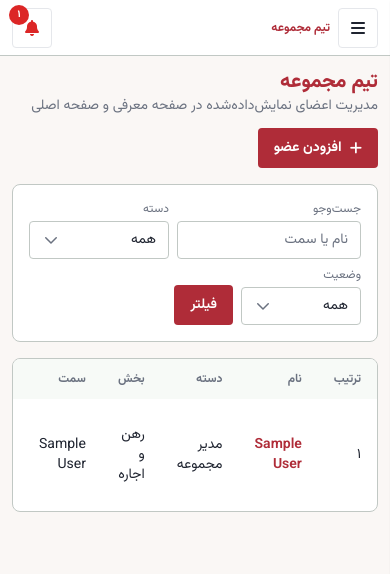
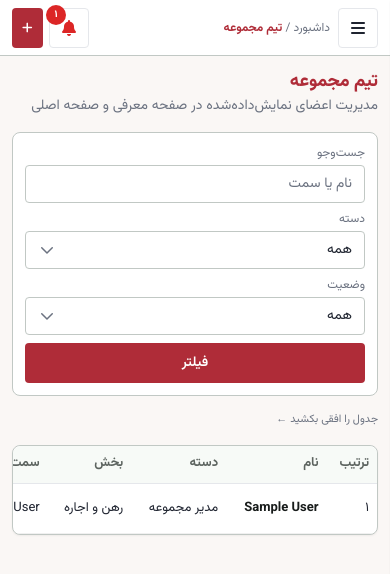
Before and after one commit to MErfanPld/emtiaz-backend, a Django app: page /dashboard/team/ in a window 390 px wide. Shown: the top 574 px of the page. Run offline with Django 5.2, Linux system fonts and the light colour scheme; a user stored in the database is signed in; tables that the repository leaves empty hold one stand-in row (values such as "Sample post"); some libraries are stand-ins or nearby versions.

Commit message:
fix(dashboard): make team list table responsive

```diff
--- a/templates/dashboard/team/list.html
+++ b/templates/dashboard/team/list.html
@@ -1,24 +1,22 @@
 {% extends "dashboard/base_dashboard.html" %}
 {% block title %}تیم مجموعه{% endblock %}
-{% block breadcrumb %}<span class="text-primary font-bold">تیم مجموعه</span>{% endblock %}
+{% block breadcrumb %}<a href="{% url 'dashboard:index' %}" class="hover:text-primary">داشبورد</a> / <span class="text-primary font-bold">تیم مجموعه</span>{% endblock %}
+{% block header_actions %}
+<a href="{% url 'dashboard:team_create' %}" class="inline-flex items-center gap-1.5 px-2.5 sm:px-3 py-1.5 rounded-lg bg-primary text-white text-xs sm:text-sm font-bold whitespace-nowrap"><i class="fa-solid fa-plus"></i><span class="hidden sm:inline">افزودن عضو</span></a>
+{% endblock %}
 {% block content %}
-<div class="space-y-4 max-w-5xl">
-  <div class="flex flex-wrap items-center justify-between gap-3">
-    <div>
-      <h2 class="text-xl font-extrabold text-primary">تیم مجموعه</h2>
-      <p class="text-sm text-on-surface-variant">مدیریت اعضای نمایش‌داده‌شده در صفحه معرفی و صفحه اصلی</p>
-    </div>
-    <a href="{% url 'dashboard:team_create' %}" class="inline-flex items-center gap-2 px-4 py-2 rounded-lg bg-primary text-white text-sm font-bold">
-      <i class="fa-solid fa-plus"></i> افزودن عضو
-    </a>
+<div class="space-y-4">
+  <div>
+    <h2 class="text-lg sm:text-xl font-extrabold text-primary">تیم مجموعه</h2>
+    <p class="text-sm text-on-surface-variant">مدیریت اعضای نمایش‌داده‌شده در صفحه معرفی و صفحه اصلی</p>
   </div>
 
-  <form method="get" class="flex flex-wrap gap-2 items-end bg-white border border-[#c1c8c4] rounded-xl p-4">
-    <div class="flex-1 min-w-[140px]">
+  <form method="get" class="dash-filters bg-white border border-[#c1c8c4] rounded-xl p-3 sm:p-4">
+    <div class="flex-1 min-w-0">
       <label class="block text-xs text-on-surface-variant mb-1">جست‌وجو</label>
       <input type="text" name="q" value="{{ request.GET.q }}" class="w-full border border-[#c1c8c4] rounded-lg px-3 py-2 text-sm" placeholder="نام یا سمت"/>
     </div>
-    <div class="min-w-[140px]">
+    <div class="min-w-0 sm:min-w-[140px]">
       <label class="block text-xs text-on-surface-variant mb-1">دسته</label>
       <select name="role" class="w-full border border-[#c1c8c4] rounded-lg px-3 py-2 text-sm">
         <option value="">همه</option>
@@ -27,7 +25,7 @@
         {% endfor %}
       </select>
     </div>
-    <div class="min-w-[120px]">
+    <div class="min-w-0 sm:min-w-[120px]">
       <label class="block text-xs text-on-surface-variant mb-1">وضعیت</label>
       <select name="active" class="w-full border border-[#c1c8c4] rounded-lg px-3 py-2 text-sm">
         <option value="">همه</option>
@@ -35,42 +33,46 @@
         <option value="0" {% if request.GET.active == '0' %}selected{% endif %}>غیرفعال</option>
       </select>
     </div>
-    <button type="submit" class="px-4 py-2 rounded-lg bg-primary text-white text-sm font-semibold">فیلتر</button>
+    <div class="flex items-end">
+      <button type="submit" class="w-full sm:w-auto px-4 py-2 rounded-lg bg-primary text-white text-sm font-semibold whitespace-nowrap">فیلتر</button>
+    </div>
   </form>
 
-  <div class="bg-white rounded-xl border border-[#c1c8c4] overflow-hidden">
-    <div class="overflow-x-auto">
-      <table class="w-full text-sm">
-        <thead class="bg-[#f7faf7] text-on-surface-variant text-xs">
+  <p class="dash-scroll-hint">جدول را افقی بکشید ←</p>
+
+  <div class="bg-white rounded-xl border border-[#c1c8c4] shadow-sm overflow-hidden">
+    <div class="dash-table-wrap">
+      <table class="dash-table">
+        <thead>
           <tr>
-            <th class="text-right px-4 py-3 font-bold">ترتیب</th>
-            <th class="text-right px-4 py-3 font-bold">نام</th>
-            <th class="text-right px-4 py-3 font-bold">دسته</th>
-            <th class="text-right px-4 py-3 font-bold">بخش</th>
-            <th class="text-right px-4 py-3 font-bold">سمت</th>
-            <th class="text-right px-4 py-3 font-bold">وضعیت</th>
-            <th class="text-right px-4 py-3 font-bold">عملیات</th>
+            <th class="nowrap">ترتیب</th>
+            <th>نام</th>
+            <th class="nowrap">دسته</th>
+            <th class="nowrap">بخش</th>
+            <th>سمت</th>
+            <th class="nowrap">وضعیت</th>
+            <th class="nowrap">عملیات</th>
           </tr>
         </thead>
-        <tbody class="divide-y divide-[#e8e1de]">
+        <tbody>
           {% for m in members %}
-          <tr class="hover:bg-[#fafafa]">
-            <td class="px-4 py-3">{{ m.sort_order }}</td>
-            <td class="px-4 py-3 font-semibold text-primary">{{ m.name }}</td>
-            <td class="px-4 py-3">{{ m.get_role_display }}</td>
-            <td class="px-4 py-3">{% if m.department %}{{ m.get_department_display }}{% else %}—{% endif %}</td>
-            <td class="px-4 py-3">{{ m.title|default:"—" }}</td>
-            <td class="px-4 py-3">
+          <tr>
+            <td class="nowrap">{{ m.sort_order }}</td>
+            <td class="cell-title">{{ m.name }}</td>
+            <td class="nowrap">{{ m.get_role_display }}</td>
+            <td class="nowrap">{% if m.department %}{{ m.get_department_display }}{% else %}—{% endif %}</td>
+            <td>{{ m.title|default:"—" }}</td>
+            <td class="nowrap">
               {% if m.is_active %}
               <span class="text-xs font-bold text-green-700 bg-green-50 px-2 py-0.5 rounded-full">فعال</span>
               {% else %}
               <span class="text-xs font-bold text-gray-500 bg-gray-100 px-2 py-0.5 rounded-full">غیرفعال</span>
               {% endif %}
             </td>
-            <td class="px-4 py-3">
-              <div class="flex flex-wrap gap-2">
-                <a href="{% url 'dashboard:team_edit' m.pk %}" class="text-xs font-semibold text-primary underline">ویرایش</a>
-                <a href="{% url 'dashboard:team_delete' m.pk %}" class="text-xs font-semibold text-red-600 underline">حذف</a>
+            <td class="nowrap">
+              <div class="dash-actions">
+                <a href="{% url 'dashboard:team_edit' m.pk %}" class="text-primary text-xs font-semibold" title="ویرایش">ویرایش</a>
+                <a href="{% url 'dashboard:team_delete' m.pk %}" class="text-red-600 text-xs font-semibold" title="حذف">حذف</a>
               </div>
             </td>
           </tr>
```
